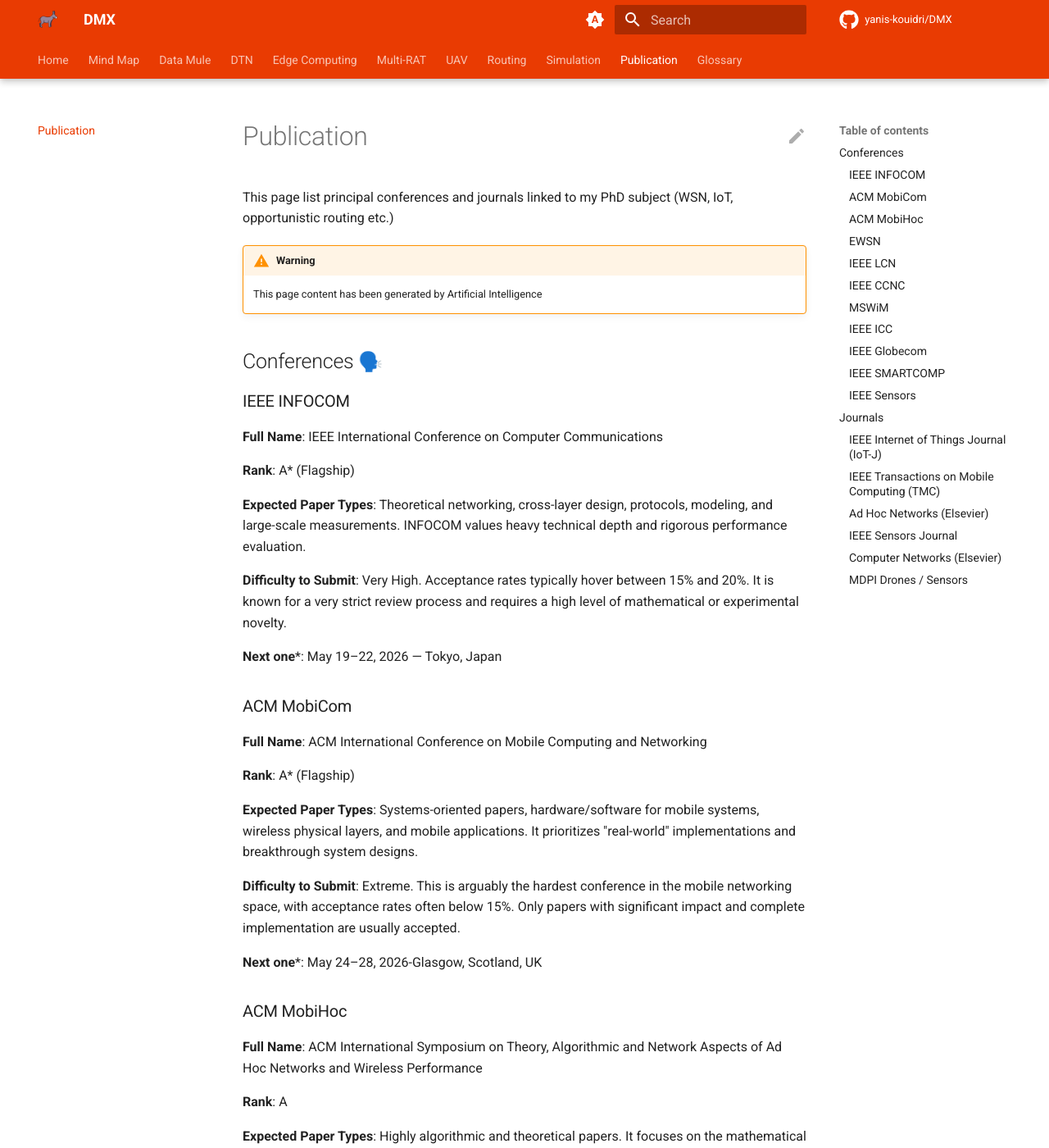
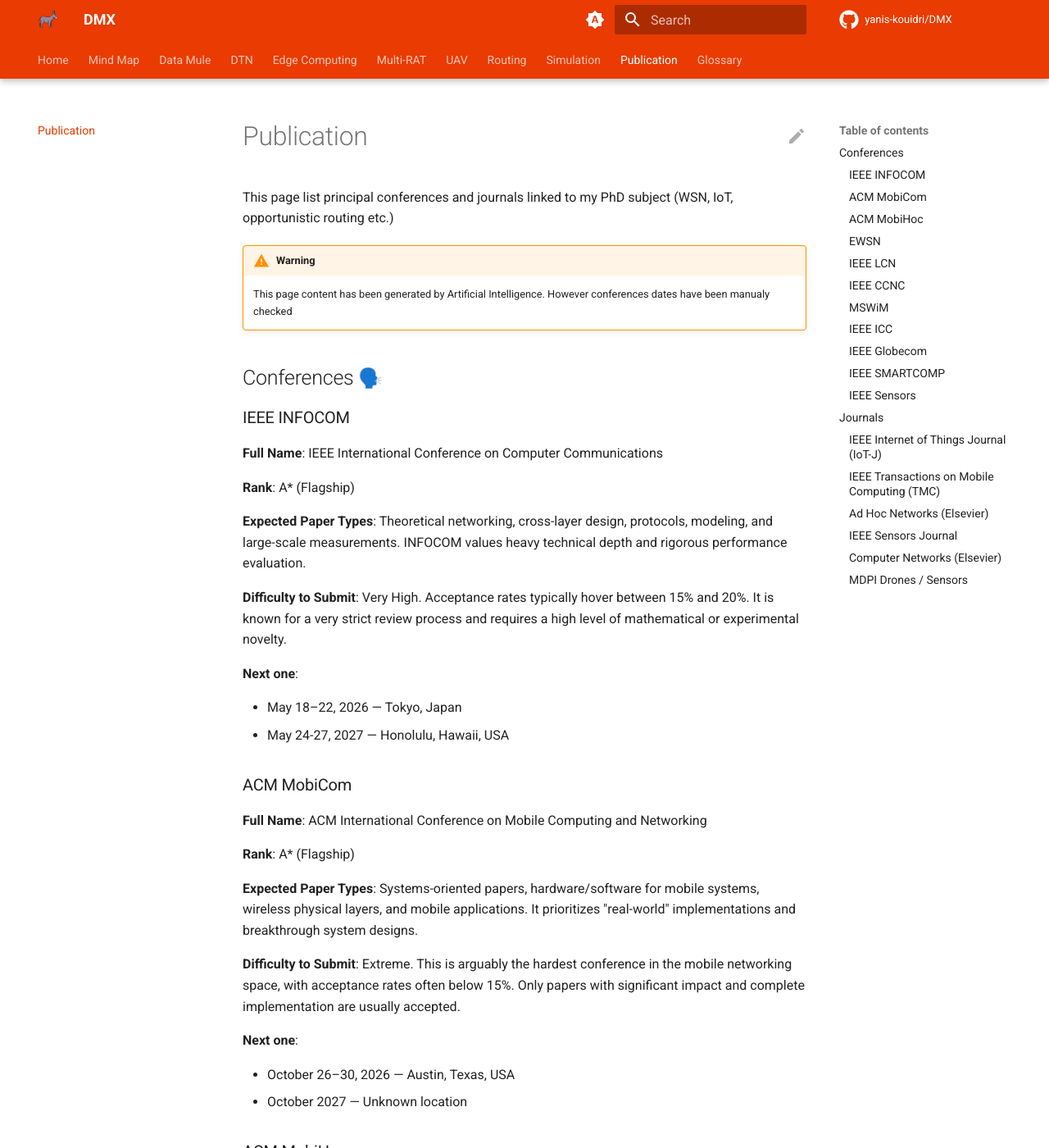
Before and after one commit to Yanis-Kouidri/DMX, an MkDocs documentation site: the page built from docs/publication.md, in a window 1280 px wide and 1400 px high. Shown: the whole window at 82% size. Built offline with MkDocs 1.6.1 and Material for MkDocs 9.7.7, drawn with Linux system fonts in a browser that asks for light colours; emoji names are drawn with the system emoji font; comment, search, counter and statistics services are not loaded; some of the changed text lies outside the part shown.

Commit message:
fix: correct dates of conferences

```diff
--- a/docs/publication.md
+++ b/docs/publication.md
@@ -4,7 +4,7 @@ This page list principal conferences and journals linked to my PhD subject (WSN,
 
 !!! warning
 
-    This page content has been generated by Artificial Intelligence
+    This page content has been generated by Artificial Intelligence. However conferences dates have been manualy checked
 
 ## Conferences :speaking_head:
 
@@ -18,7 +18,10 @@ This page list principal conferences and journals linked to my PhD subject (WSN,
 
 **Difficulty to Submit**: Very High. Acceptance rates typically hover between 15% and 20%. It is known for a very strict review process and requires a high level of mathematical or experimental novelty.
 
-**Next one***: May 19–22, 2026 — Tokyo, Japan
+**Next one**:
+
+- May 18–22, 2026 — Tokyo, Japan
+- May 24-27, 2027 — Honolulu, Hawaii, USA
 
 ### ACM MobiCom
 
@@ -30,7 +33,10 @@ This page list principal conferences and journals linked to my PhD subject (WSN,
 
 **Difficulty to Submit**: Extreme. This is arguably the hardest conference in the mobile networking space, with acceptance rates often below 15%. Only papers with significant impact and complete implementation are usually accepted.
 
-**Next one***: May 24–28, 2026-Glasgow, Scotland, UK
+**Next one**:
+
+- October 26–30, 2026 — Austin, Texas, USA
+- October 2027 — Unknown location
 
 ### ACM MobiHoc
 
@@ -42,7 +48,10 @@ This page list principal conferences and journals linked to my PhD subject (WSN,
 
 **Difficulty to Submit**: High. While smaller in scale than INFOCOM, its niche focus on theory means reviews are mathematically intense. Acceptance rates are around 18-20%.
 
-**Next one***: June 22–25, 2026-Messina, Italy
+**Next one**:
+
+- November 23–26, 2026 — Tokyo, Japan
+- 2027 — Unknown location
 
 ### EWSN
 
@@ -54,7 +63,9 @@ This page list principal conferences and journals linked to my PhD subject (WSN,
 
 **Difficulty to Submit**: Medium-High. It is a selective, single-track conference. It favors practical results and validated systems over pure simulations.
 
-**Next one***: September 16–18, 2026-Dresden, Germany
+**Next one**:
+
+- September 16–18, 2026 — Dresden, Germany
 
 ### IEEE LCN
 
@@ -66,7 +77,9 @@ This page list principal conferences and journals linked to my PhD subject (WSN,
 
 **Difficulty to Submit**: Medium-High. LCN is highly respected for its longevity and quality. Acceptance rates are usually around 25-30%.
 
-**Next one***: October 7–9, 2026-Coimbra, Portugal
+**Next one**:
+
+- October 7–9, 2026 — Coimbra, Portugal
 
 ### IEEE CCNC
 
@@ -78,7 +91,10 @@ This page list principal conferences and journals linked to my PhD subject (WSN,
 
 **Difficulty to Submit**: Medium. CCNC is more accessible than INFOCOM but still maintains a solid peer-review standard. It is often held alongside CES, making it industry-heavy.
 
-**Next one***: October 26–30, 2026-Austin, Texas, USA
+**Next one**:
+
+- January 9–12, 2026 — Las Vegas, Nevada, USA
+- January 9–12, 2027 — Las Vegas, Nevada, USA
 
 ### MSWiM
 
@@ -90,7 +106,9 @@ This page list principal conferences and journals linked to my PhD subject (WSN,
 
 **Difficulty to Submit**: Medium-High. It requires very strong validation of results, whether through rigorous simulation or analytical proofs. Acceptance is typically around 25%.
 
-**Next one***: October 26–30, 2026-Paris, France
+**Next one**:
+
+- October 26–30, 2026 — Paris, France
 
 ### IEEE ICC
 
@@ -112,7 +130,10 @@ AI/ML for Communications
 
 **Difficulty to Submit**: Medium. While it is a flagship conference of the IEEE Communications Society, its large scale means it accepts a high volume of papers (typically over 900 per year). The acceptance rate consistently stays around 38–40%. It is less “exclusive” than INFOCOM but remains a highly prestigious venue for telecommunications researchers.
 
-**Next one***: October 25–28, 2026-Rotterdam, Netherlands
+**Next one**:
+
+- May 24-28, 2026 — Glasgow, Scotland, UK
+- May 30-June 3 — Washington, District of Columbia, USA
 
 ### IEEE Globecom
 
@@ -130,7 +151,10 @@ AI/ML for Communications
 
 **Difficulty to Submit**: Medium. Like ICC, Globecom is a high-volume flagship conference. The review process is rigorous but fair, with an acceptance rate typically hovering between 37% and 40%. The challenge often lies in the sheer competition, as it receives thousands of submissions from around the globe annually.
 
-**Next one***: November 23–26, 2026-Tokyo, Japan
+**Next one**:
+
+- December 7–11, 2026 — Macau S.A.R, China
+- December 6-10, 2027 — Abu Dhabi, UAE
 
 ### IEEE SMARTCOMP
 
@@ -142,7 +166,10 @@ AI/ML for Communications
 
 **Difficulty to Submit**: Medium. This is an emerging and growing conference. It looks for papers that combine computer science with domain-specific “smart” applications.
 
-**Next one***: December 7–11, 2026 — Macao, China
+**Next one**:
+
+- June 22-25, 2026 — Messina, Italy
+- January 27-30, 2026 — Udaipur, India
 
 ### IEEE Sensors
 
@@ -154,7 +181,9 @@ AI/ML for Communications
 
 **Difficulty to Submit**: Medium. The focus is more on the hardware and the sensing mechanism itself than the networking protocol. It is the primary venue for sensor technology researchers.
 
-**Next one***: January 9–12, 2027 — Las Vegas, NV, USA
+**Next one**:
+
+- October 25–28, 2026 — Rotterdam, Netherlands
 
 ## Journals :newspaper:
 
```
